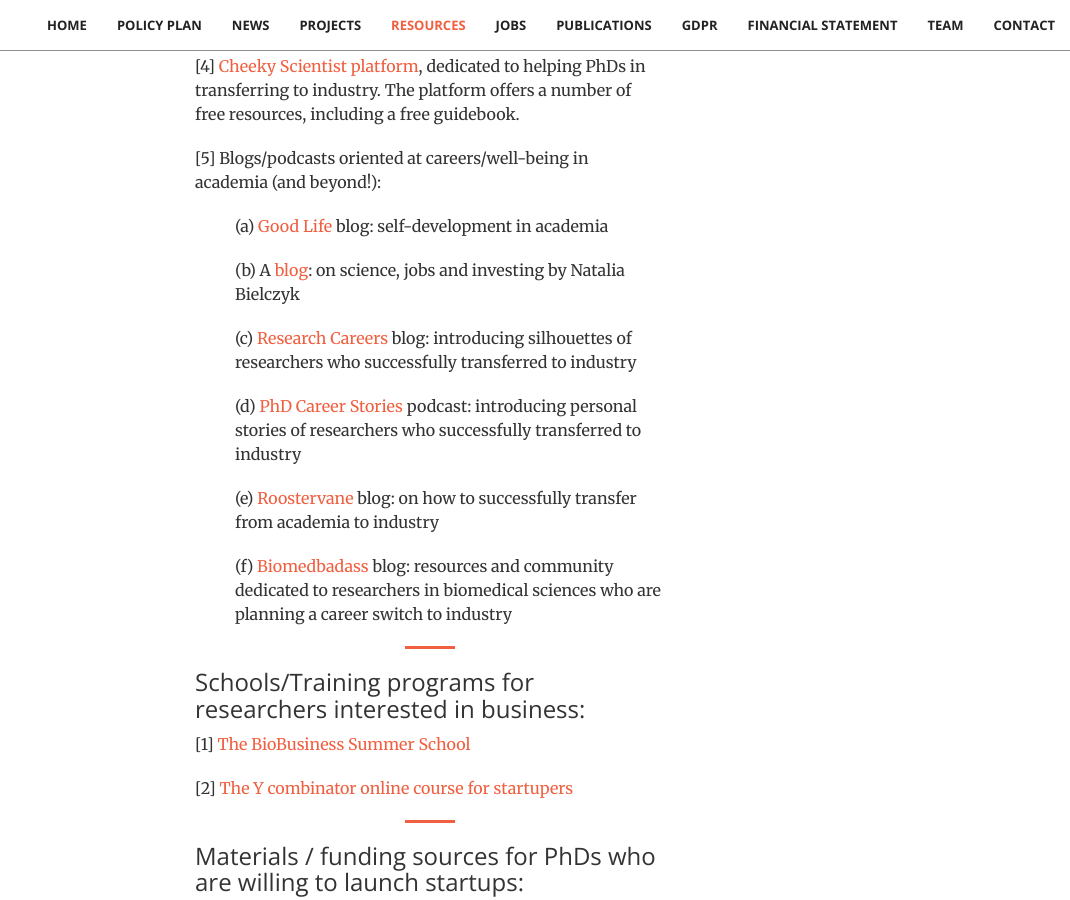
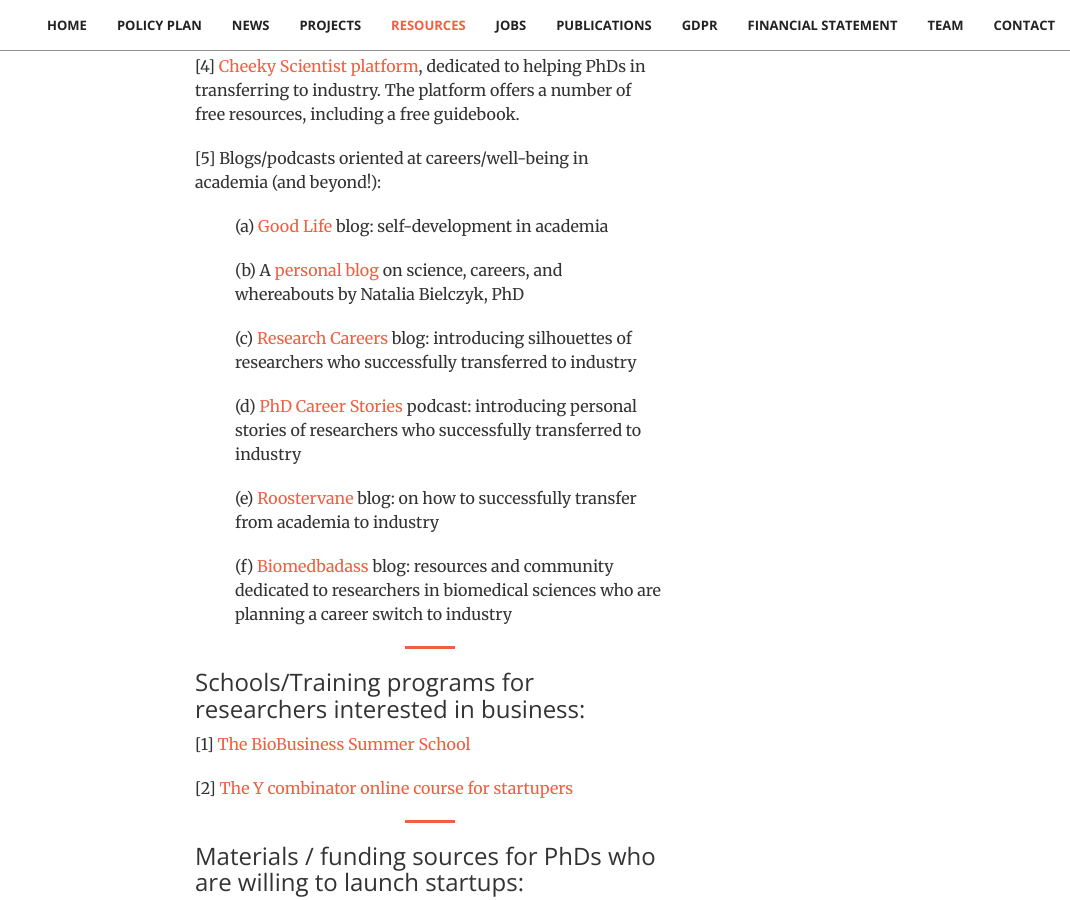
Before and after one commit to stichting-solaris/stichting-solaris.github.io, a Jekyll site: the page built from index.html, in a window 1280 px wide and 900 px high, scrolled down 15089 px. Shown: the whole window, without its empty margins (210-1280 px from the left). Built offline with Jekyll 4.4.1, drawn with Linux system fonts in a browser that asks for light colours.

Commit message:
Update resources.html

```diff
--- a/_includes/resources.html
+++ b/_includes/resources.html
@@ -124,7 +124,7 @@
                 <p>[5] Blogs/podcasts oriented at careers/well-being in academia (and beyond!):
 
                 <p class="tab">(a) <a href="#goodlifeblog">Good Life</a> blog: self-development in academia</p>
-                <p class="tab">(b) A <a href="https://www.nataliabielczyk.com/">blog</a>: on science, jobs and investing by Natalia Bielczyk</p>
+                <p class="tab">(b) A <a href="https://www.nataliabielczyk.com/">personal blog</a> on science, careers, and whereabouts by Natalia Bielczyk, PhD</p>
                 <p class="tab">(c) <a href="http://research-careers.org/">Research Careers</a> blog: introducing silhouettes of
                     researchers who successfully transferred to industry</p>
                 <p class="tab">(d) <a href="http://research-careers.org/">PhD Career Stories</a> podcast: introducing personal
```
